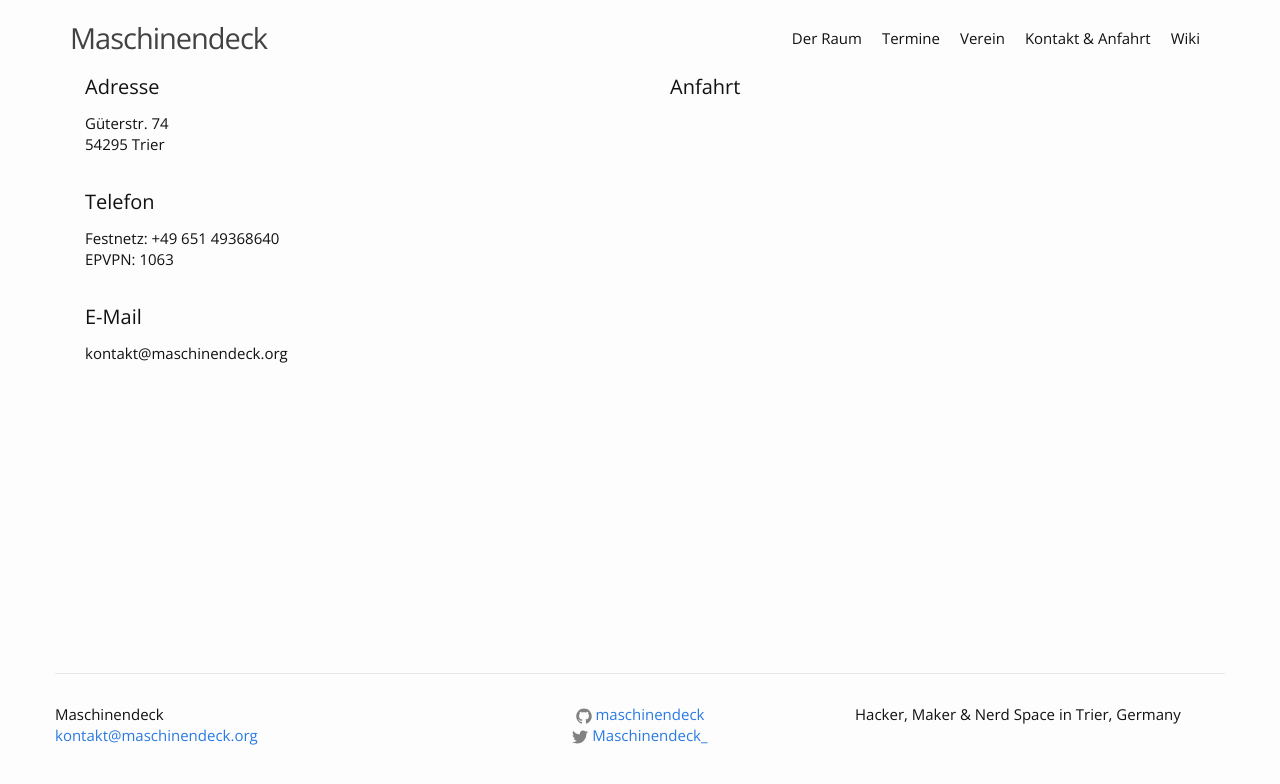
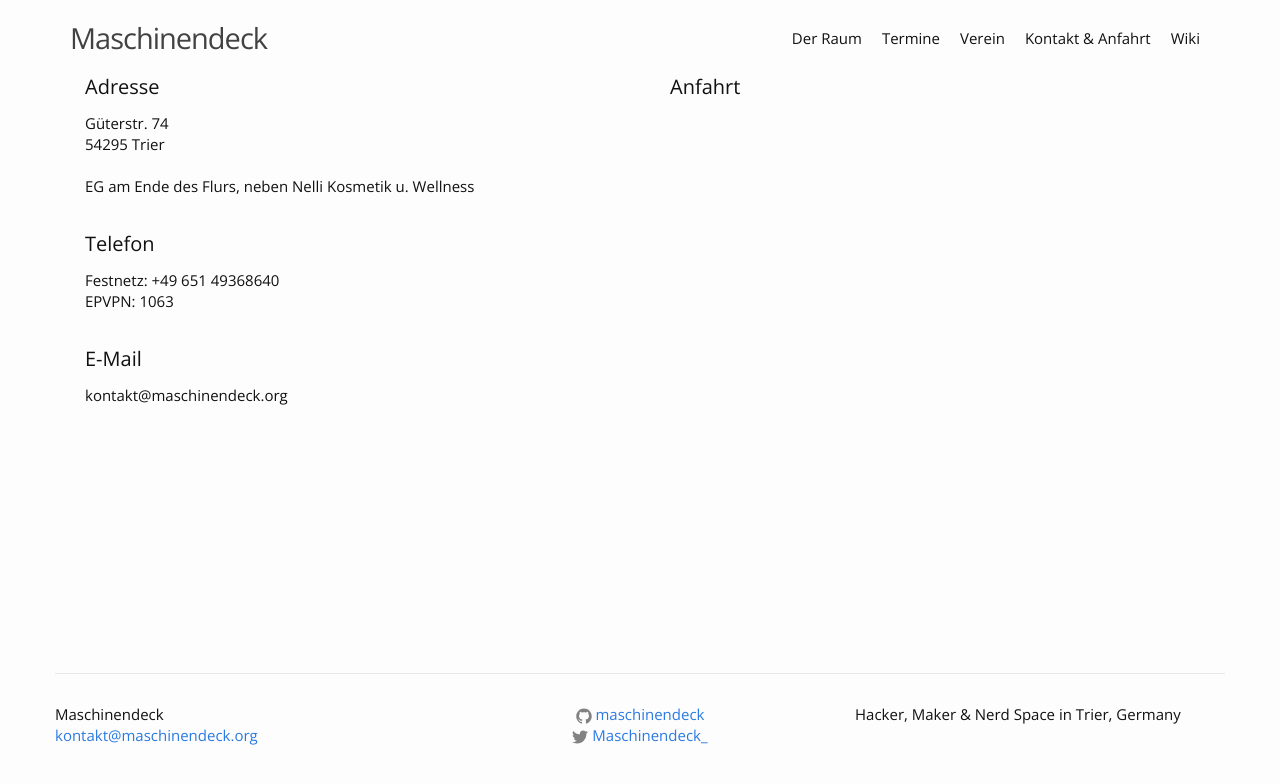
Before and after one commit to maschinendeck/maschinendeck.github.io, a Jekyll site: the page built from contact.html, in a window 1280 px wide. Shown: the top 784 px of the page. Built offline with Jekyll 4.4.1, drawn with Linux system fonts in a browser that asks for light colours.

Commit message:
Raumkoordinaten

```diff
--- a/contact.html
+++ b/contact.html
@@ -13,7 +13,8 @@ permalink: /contact/
     <h4>Adresse</h4>
     <p>
     Güterstr. 74<br />
-    54295 Trier
+    54295 Trier<br /><br />
+    EG am Ende des Flurs, neben Nelli Kosmetik u. Wellness
     </p><br />
 
     <h4>Telefon</h4>
```
